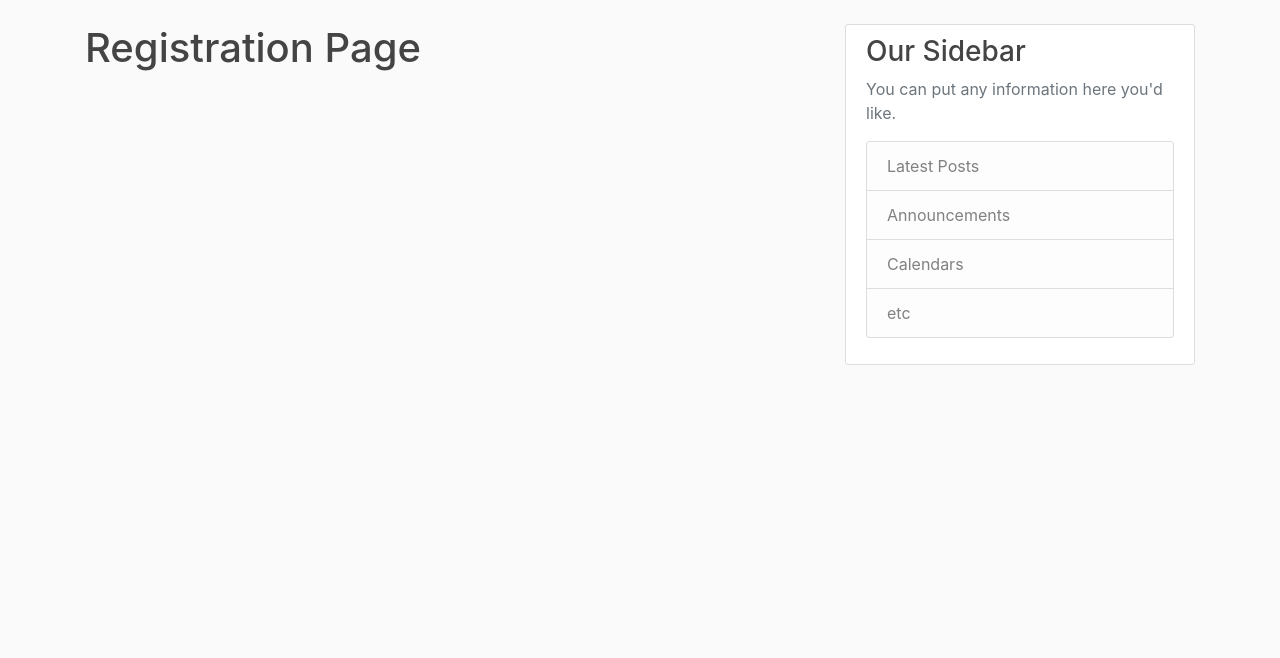
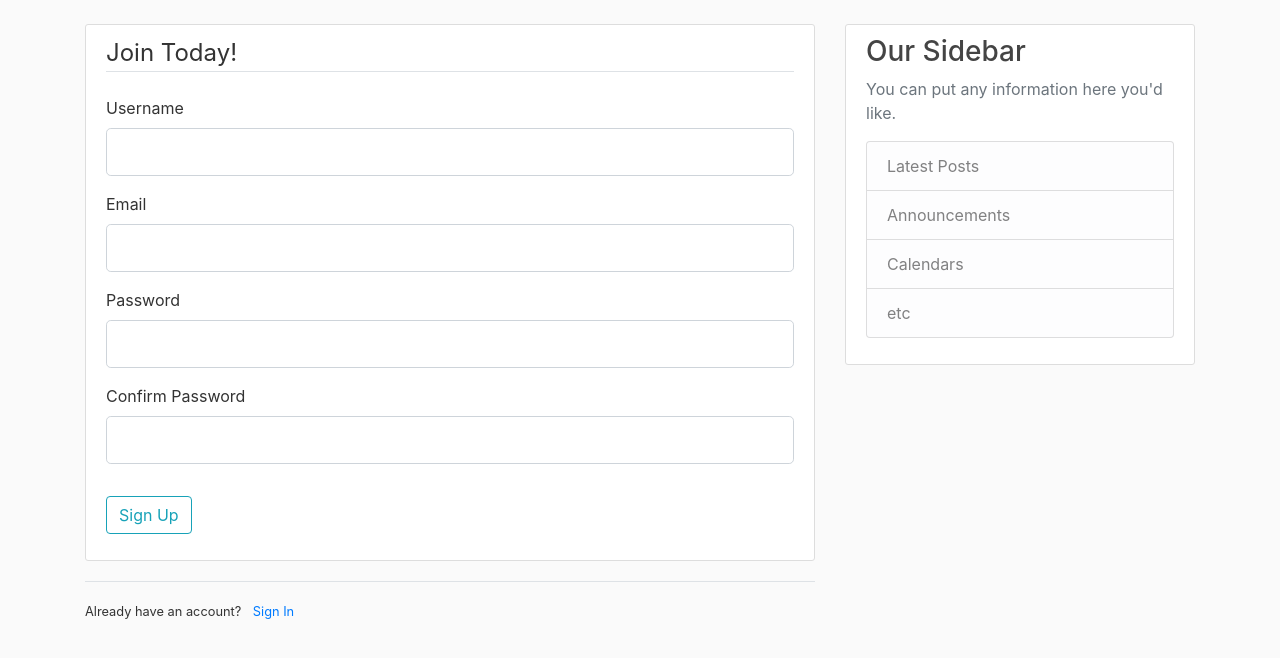
Before and after one commit to arabitm86/flask-code, a Flask app: page /register in a window 1280 px wide. Shown: the part 56-714 px from the top of the page. Run offline with Flask 2, Linux system fonts and the light colour scheme; some libraries are stand-ins or nearby versions.

Commit message:
form validation and alerts for registration page

```diff
--- a/app.py
+++ b/app.py
@@ -1,8 +1,9 @@
-from flask import Flask, render_template, url_for
+from flask import Flask, render_template, url_for, flash, redirect
 from forms import RegistrationFrom, LoginForm
 
 app = Flask(__name__)
 
+#generated from python 'import secrets.token_hex(16)
 app.config['SECRET_KEY'] = "5a6b405ff353b94ffe92838db151d58b"
 
 posts = [
@@ -28,9 +29,14 @@ def home ():
 def about ():
     return render_template('about.html', title='About')
 
-@app.route("/register")
+@app.route("/register", methods=['GET', 'POST'])
 def register ():
     registrationForm = RegistrationFrom()
+    #use flash message to sucess or error out visually to the user and 'success' comes from bootstrap
+    if registrationForm.validate_on_submit():
+        flash(f'Account created for {registrationForm.username.data}!', 'success')
+        #redirect user to home page on succcessful registration
+        return redirect(url_for('home'))
     return render_template('registration.html', title='Registration', form=registrationForm)
 
 @app.route("/login")
--- a/forms.py
+++ b/forms.py
@@ -8,17 +8,18 @@ class RegistrationFrom (FlaskForm):
 
     email = StringField("Email",
                         validators=[DataRequired(),Email(check_deliverability=True) ])
-    password = StringField("Password",
+    password = PasswordField("Password",
                            validators=[DataRequired(), Length(min=2, max=20)])
-    confirm_password =     password = StringField("Confirm Password", validators=[DataRequired(), Length(min=2, max=20), EqualTo("password")])
+    confirm_password = PasswordField("Confirm Password",
+                            validators=[DataRequired(), Length(min=2, max=20), EqualTo("password")])
 
-    submit_field = SubmitField("Sign Up")
+    submit = SubmitField("Sign Up")
 
 class LoginForm (FlaskForm):
 
     email = StringField("Email",
                         validators=[DataRequired(),Email(check_deliverability=True) ])
-    password = StringField("Password",
+    password = PasswordField("Password",
                            validators=[DataRequired(), Length(min=2, max=20)])
     remember = BooleanField("Remember me")
-    submit_field = SubmitField("Login")
+    submit = SubmitField("Login")
--- a/templates/layout.html
+++ b/templates/layout.html
@@ -43,6 +43,15 @@
         <main role="main" class="container">
             <div class="row">
               <div class="col-md-8">
+                {% with messages = get_flashed_messages(with_categories=true) %}
+                  {% if messages %}
+                    {% for category , message in messages %}
+                      <div class="alert alert-{{ category }}">
+                        {{ message }}
+                      </div>
+                    {% endfor %}
+                  {% endif %}
+                {% endwith %}
                 {% block content %}{% endblock %}
               </div>
               <div class="col-md-4">
--- a/templates/registration.html
+++ b/templates/registration.html
@@ -1,4 +1,83 @@
 {% extends "layout.html" %}
 {% block content %}
-    <h1>Registration Page</h1>
+    <div class="content-section">
+        <!-- action empty to post to same route we are on-->
+        <form method="POST" action="">
+            <!-- add cross site forgery token-->
+            {{ form.hidden_tag() }}
+            <fieldset class="form-group">
+                <legend class="border-bottom mb-4">Join Today!</legend>
+                <div class="form-group">
+                    {{ form.username.label(class="form-control-label") }}
+
+                    {% if form.username.errors %}
+                        {{ form.username(class="form-control form-control-lg is-invalid") }}
+                        <div class="invalid-feedback">
+                            {% for error in form.username.errors %}
+                                <span>{{ error }} </span>
+                            {% endfor %}
+
+                        </div>
+                    {% else %}
+                        {{ form.username(class="form-control form-control-lg") }}
+                    {% endif %}
+                </div>
+                <div class="form-group">
+                    {{ form.email.label(class="form-control-label")}}
+                    {% if form.email.errors %}
+                        {{ form.email(class="form-control form-control-lg is-invalid") }}
+                        <div class="invalid-feedback">
+                            {% for error in form.email.errors %}
+                                <span>{{ error }} </span>
+                            {% endfor %}
+
+                        </div>
+                    {% else %}
+                        {{ form.email(class="form-control form-control-lg") }}
+                    {% endif %}
+                </div>
+                <div class="form-group" >
+
+                    {{ form.password.label(class="form-control-label")}}
+                    {% if form.password.errors %}
+                        {{ form.password(class="form-control form-control-lg is-invalid") }}
+                        <div class="invalid-feedback">
+                            {% for error in form.password.errors %}
+                                <span>{{ error }} </span>
+                            {% endfor %}
+
+                        </div>
+                    {% else %}
+                        {{ form.password(class="form-control form-control-lg") }}
+                    {% endif %}
+
+                </div>
+                <div class="form-group">
+                    {{ form.confirm_password.label(class="form-control-label")}}
+                    {% if form.confirm_password.errors %}
+                        {{ form.confirm_password(class="form-control form-control-lg is-invalid") }}
+                        <div class="invalid-feedback">
+                            {% for error in form.confirm_password.errors %}
+                                <span>{{ error }} </span>
+                            {% endfor %}
+
+                        </div>
+                    {% else %}
+                        {{ form.confirm_password(class="form-control form-control-lg") }}
+                    {% endif %}
+                </div>
+
+            </fieldset>
+            <div class="form-group">
+                {{ form.submit(class="btn btn-outline-info")}}
+            </div>
+
+        </form>
+    </div>
+    <div class="border-top pt-3">
+        <small class="test-muted">
+            <!-- passing in name of function not route-->
+            Already have an account? <a class="ml-2" href="{{ url_for('login') }}" > Sign In </a>
+        </small>
+    </div>
 {% endblock content %}
```
